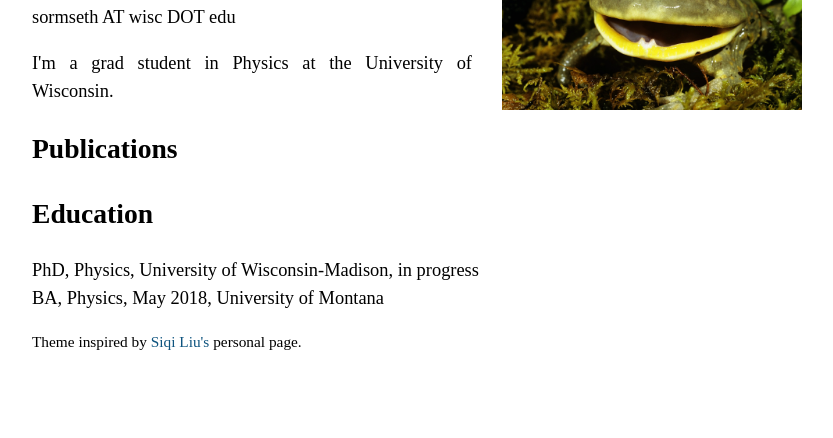
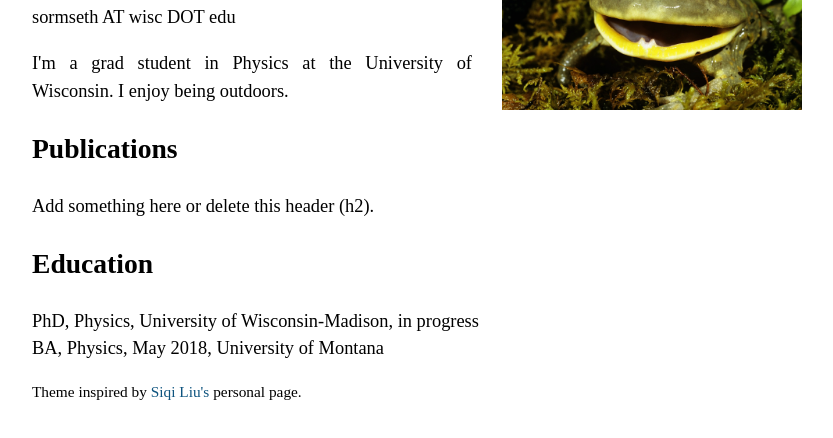
Before and after one commit to Soren-O/Soren-O.github.io, a plain HTML site: page index.html in a window 1280 px wide. Shown: the part 140-578 px from the top of the page, without its empty margins (208-1041 px from the left). Drawn offline with Linux system fonts and the light colour scheme.

Commit message:
Update index.html

```diff
--- a/index.html
+++ b/index.html
@@ -41,12 +41,13 @@ sormseth AT wisc DOT edu
 
 <p>
 I'm a grad student in Physics at the University of Wisconsin.
+I enjoy being outdoors.
 
 </br>
 </p>
 
 <h2>Publications</h2>
-
+Add something here or delete this header (h2).
 </p>
 
 <p>
```
